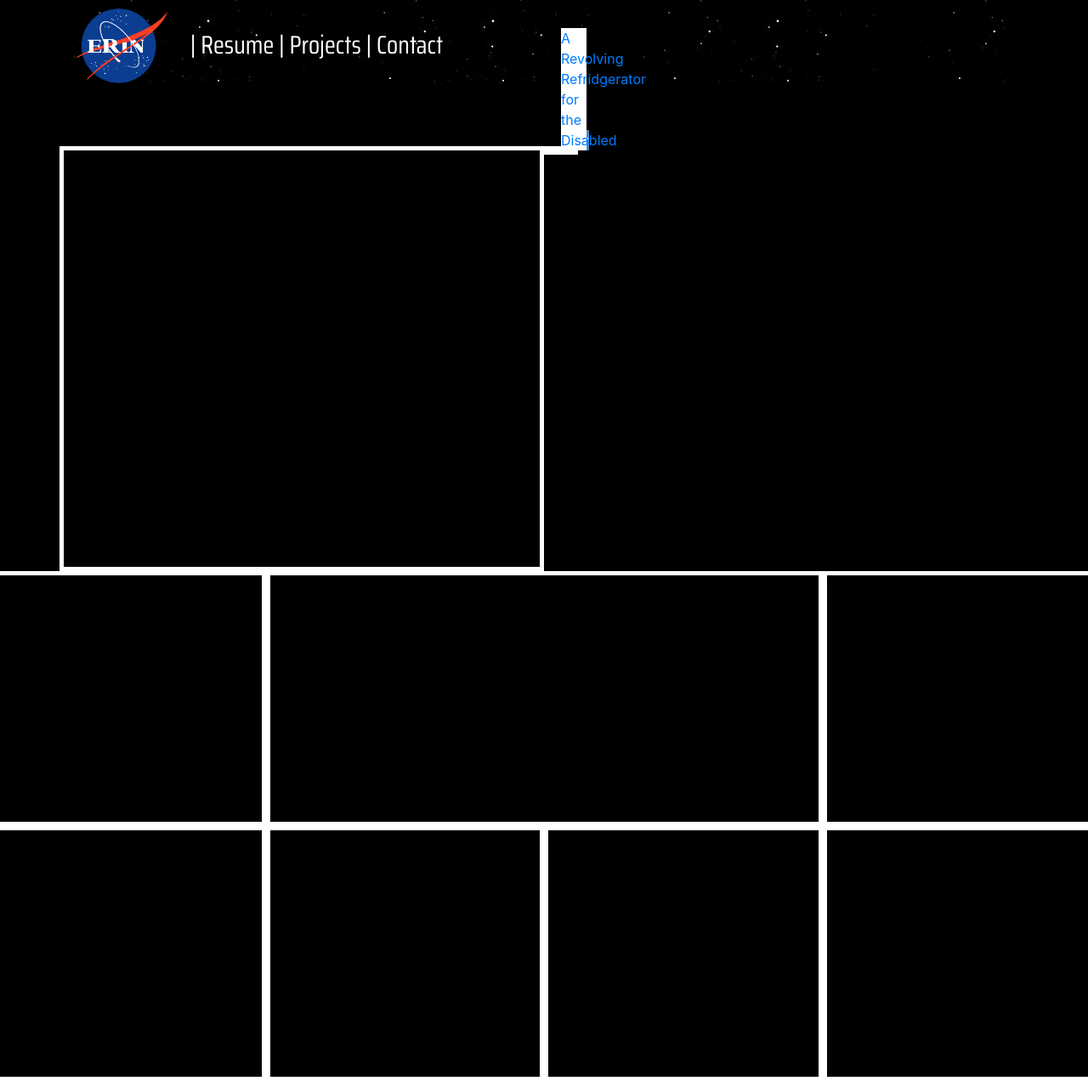
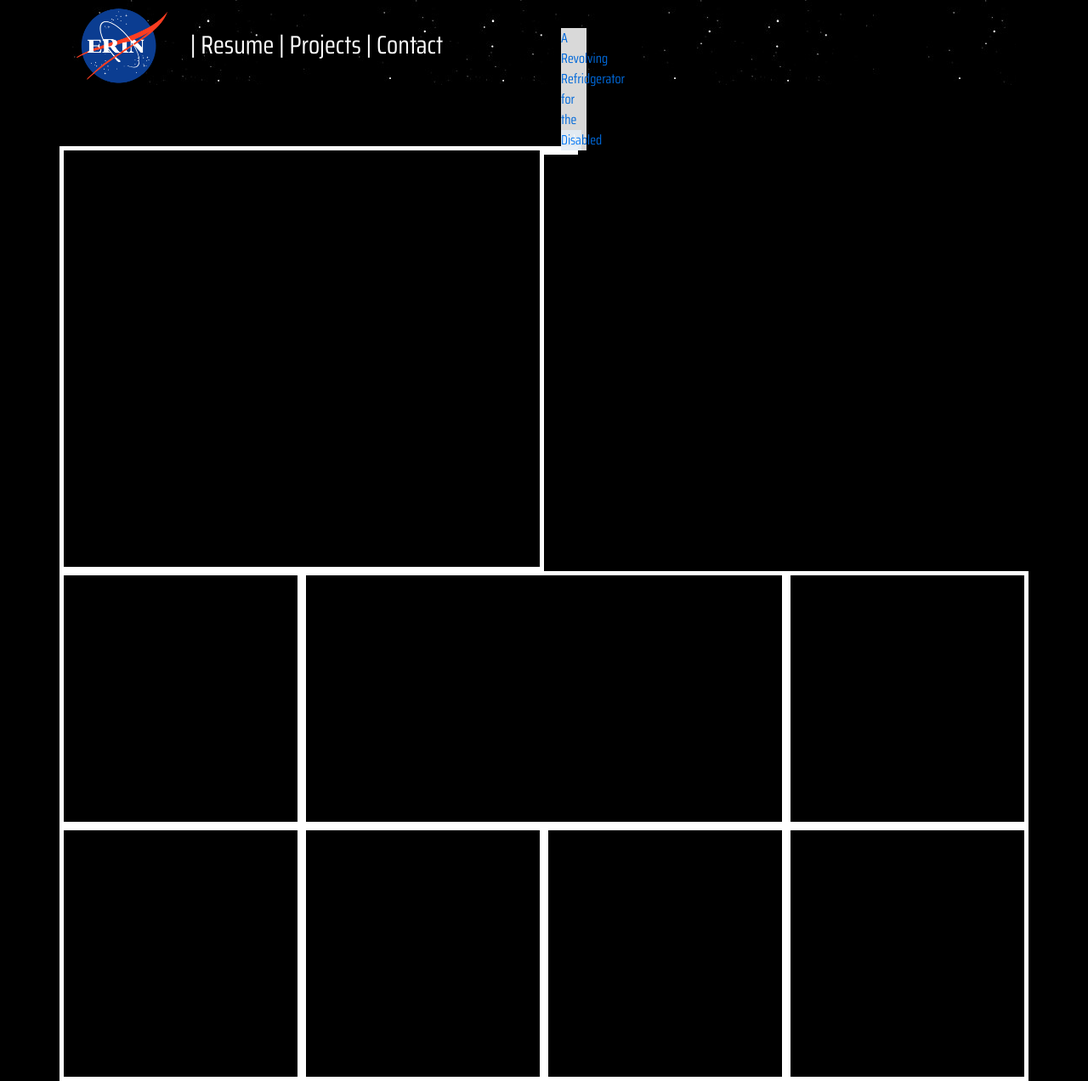
Before and after one commit to Esylve/esylve.github.io, a Jekyll site: the page index.html, which Jekyll copies as it is, in a window 1280 px wide. Shown: the whole page at 85% size. Built offline with Jekyll 4.4.1, drawn with Linux system fonts in a browser that asks for light colours.

Commit message:
fixing title image and fonts

```diff
--- a/index.html
+++ b/index.html
@@ -26,12 +26,11 @@
       <div class="row" style="height:500px;">
           <div class="col-md-6 pBoxes"></div>
           <a target="_blank" href="projects/volv/">
-            <div class="col-md-6 pBoxes" style="background-image: url("projects/volv/volv3.JPG");" alt="Fridge with glass door open">
+            <div class="col-md-6 pBoxes" style="background-image: url('projects/volv/volv3.JPG');" alt="Fridge with glass door open">
             <div class="tagz-title">Volv</div>
             <div class="tagz-desc">A Revolving Refridgerator for the Disabled</div>
           </div>
           </a>
-          </div>
           </div>
       <div class="row" style="height:300px;">
         <div class="col-md-3 pBoxes"></div>
--- a/main.css
+++ b/main.css
@@ -1,6 +1,7 @@
 body{
     background-color:black;
     color: white;
+    font-family:'Saira Condensed', Helvetica, sans-serif;
 }
 .nasaNav{
     background-image: url(/starfield-banner.jpg);
@@ -81,10 +82,18 @@
       color:white;
       bottom: 100%;
     position:absolute;
+    opacity: 0.85;
   }
   .tagz-desc{
     width: 100%;
     background-color: white;
     bottom: 100%;
     position:absolute;
+    opacity: 0.85;
     }
+    .tagz-title:hover{
+        opacity:1;
+    }
+    .tagz-desc:hover{
+        opacity:1;
+    }
```
